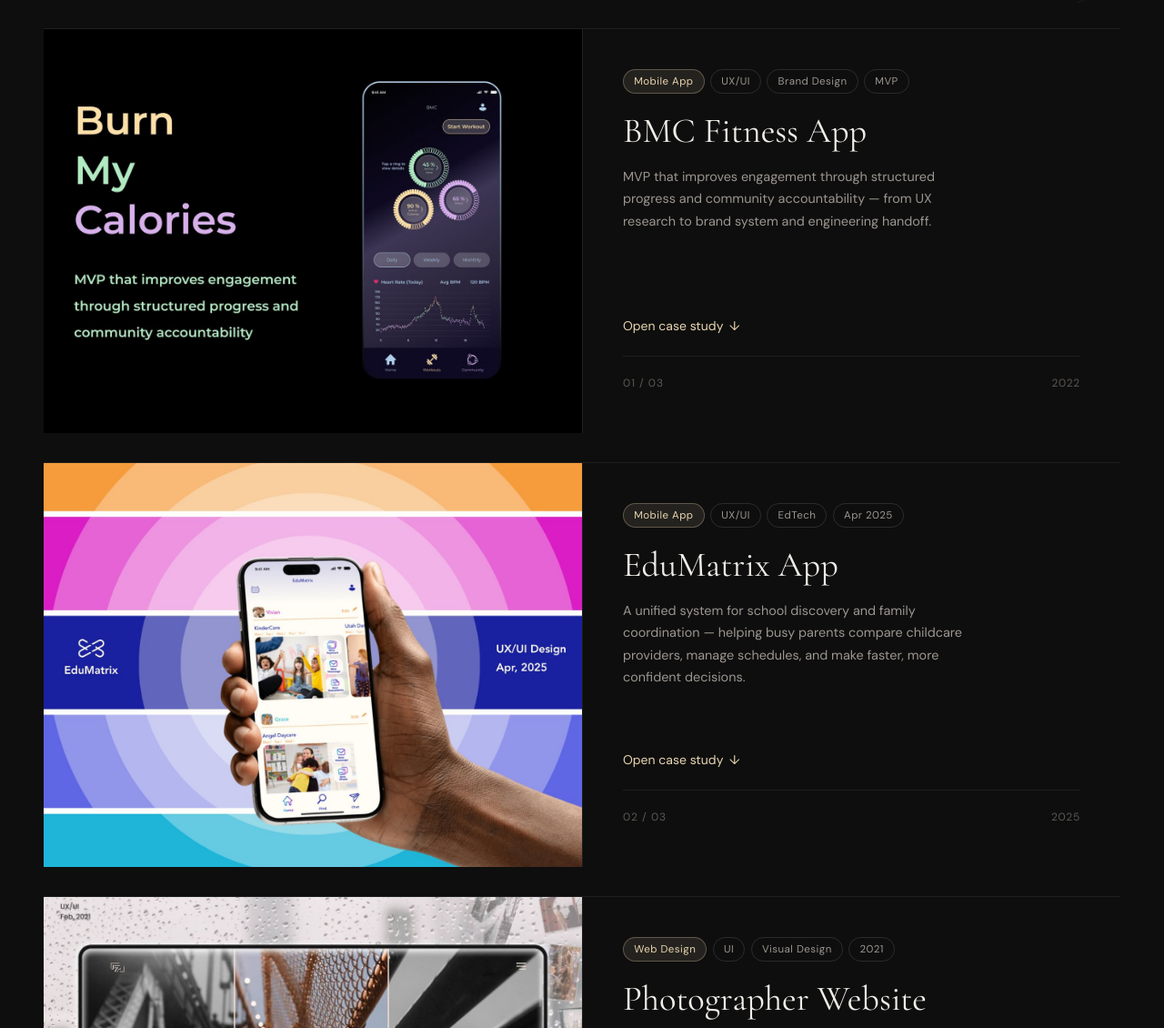
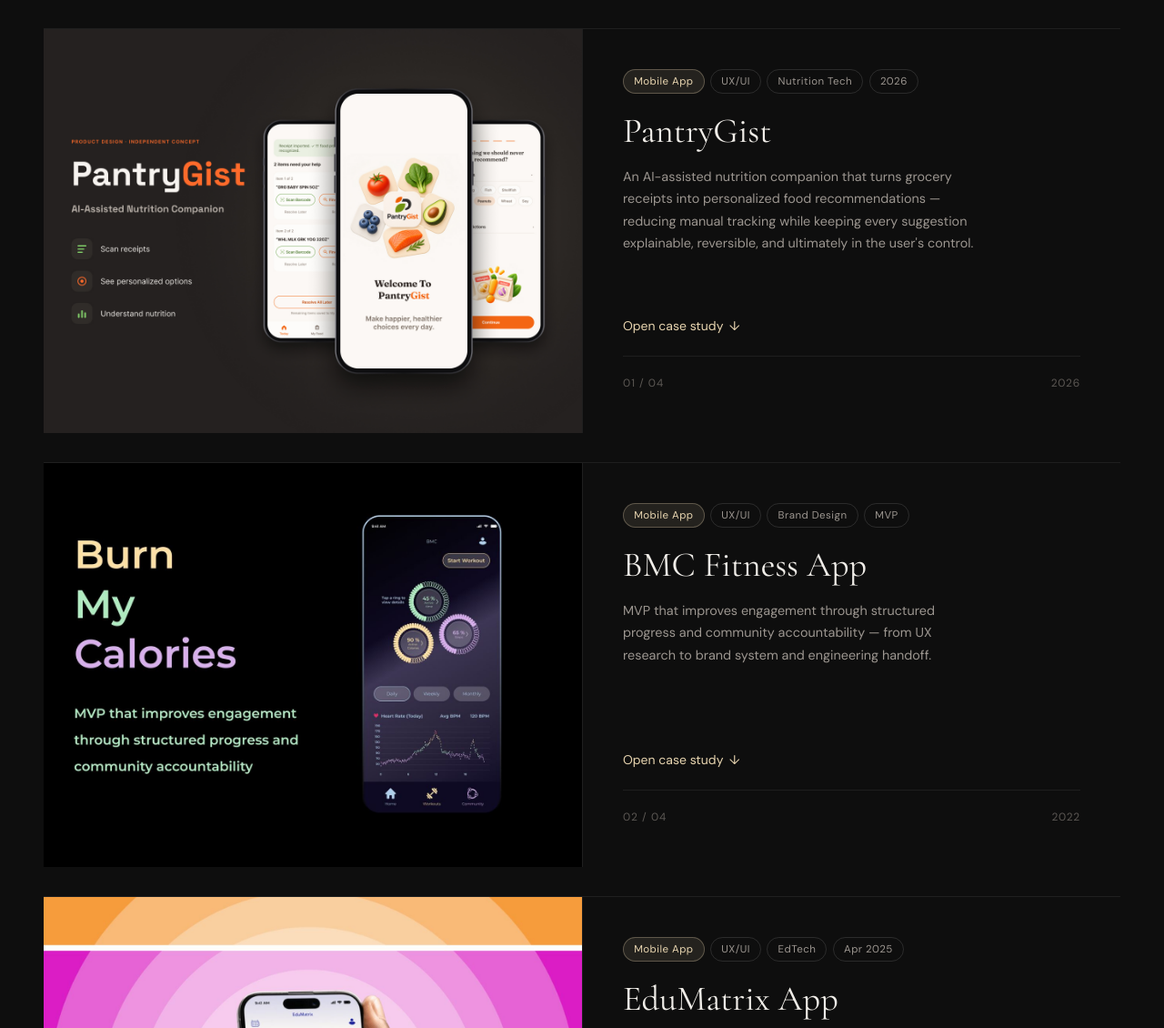
Before and after one commit to victoriashuleika/portfolio, a plain HTML site: page index.html in a window 1280 px wide. Shown: the part 1000-2130 px from the top of the page at 91% size. Drawn offline with nearby package versions, Linux system fonts and the light colour scheme.

Commit message:
Add PantryGist case study to portfolio

```diff
--- a/index.html
+++ b/index.html
@@ -919,10 +919,93 @@
       <span class="section-label">Work</span>
       <h2 class="section-heading">Projects</h2>
     </div>
-    <span class="section-counter">03</span>
+    <span class="section-counter">04</span>
   </div>
 
   <div class="cards">
+    <!-- CARD 0: PantryGist -->
+    <div class="card" id="card-pantrygist">
+      <div class="card-header" onclick="toggleCard('card-pantrygist')">
+        <div class="card-cover">
+          <img src="images/food-card-cover.jpg" alt="PantryGist cover">
+        </div>
+        <div class="card-info">
+          <div class="card-tags">
+            <span class="tag highlight">Mobile App</span>
+            <span class="tag">UX/UI</span>
+            <span class="tag">Nutrition Tech</span>
+            <span class="tag">2026</span>
+          </div>
+          <h3 class="card-title">PantryGist</h3>
+          <p class="card-desc">An AI-assisted nutrition companion that turns grocery receipts into personalized food recommendations — reducing manual tracking while keeping every suggestion explainable, reversible, and ultimately in the user's control.</p>
+          <button class="card-cta">Open case study <span class="cta-arrow">↓</span></button>
+          <div class="card-footer">
+            <span class="card-num">01 / 04</span>
+            <span class="card-year">2026</span>
+          </div>
+        </div>
+      </div>
+      <div class="card-body">
+        <div class="card-body-inner">
+          <div class="meta-strip">
+            <div class="meta-item">
+              <h5>Audience</h5>
+              <p>People who want food guidance personalized to their body, goals, and preferences — without manual tracking.</p>
+            </div>
+            <div class="meta-item">
+              <h5>Goal</h5>
+              <p>Transform personal goals, body metrics, dietary preferences, and grocery purchases into personalized nutrition targets and explainable food recommendations.</p>
+            </div>
+            <div class="meta-item">
+              <h5>Principles</h5>
+              <p>Confidence-aware guidance, explicit user control, honest uncertainty</p>
+            </div>
+            <div class="meta-item">
+              <h5>Tools</h5>
+              <p>Figma</p>
+            </div>
+          </div>
+          <div class="detail-cols">
+            <div class="detail-col">
+              <h4>Contribution</h4>
+              <ul>
+                <li>Exploratory, question-guided conversations</li>
+                <li>Information architecture and comprehensive user flow design</li>
+                <li>High-fidelity UI across the full product experience</li>
+                <li>Product logic, interaction states, and system-level UX decisions</li>
+                <li>Authored the complete case study, including MVP scope decisions and reconsideration criteria</li>
+              </ul>
+            </div>
+            <div class="detail-col">
+              <h4>Key Features &amp; Flows</h4>
+              <ul>
+                <li>Personalized onboarding — body metrics, activity level, goals, and restrictions set a personal nutrition baseline from the first session</li>
+                <li>Receipt capture &amp; recognition — confident matches proceed automatically; uncertain items get an explicit review step, never a guess</li>
+                <li>Recommendations &amp; decisions — one prioritized match with real alternatives, full reasoning, and an explicit Log Meal step</li>
+                <li>My Food management — add, edit, remove, and organize food items manually, with clear handling of matched and unmatched products</li>
+                <li>Nutrition understanding — daily summary plus per-nutrient contributor breakdown</li>
+                <li>Settings &amp; account — full control over goals, restrictions, preferences, units, notifications, and account data</li>
+                <li>Recommendation reliability — regeneration, validity, and recovery states that keep guidance trustworthy mid-update</li>
+              </ul>
+            </div>
+          </div>
+          <div class="gallery">
+            <div class="gallery-item"><img src="images/food-01.jpg" alt="PantryGist — Project Overview" loading="lazy"><span class="gallery-badge">01 / 12</span></div>
+            <div class="gallery-item"><img src="images/food-02.jpg" alt="User Research & Design Opportunity" loading="lazy"><span class="gallery-badge">02 / 12</span></div>
+            <div class="gallery-item"><img src="images/food-03.jpg" alt="Personalized Onboarding" loading="lazy"><span class="gallery-badge">03 / 12</span></div>
+            <div class="gallery-item"><img src="images/food-04.jpg" alt="Receipt Scan & Recognition Flow" loading="lazy"><span class="gallery-badge">04 / 12</span></div>
+            <div class="gallery-item"><img src="images/food-05.jpg" alt="Receipt Review & Confidence Handling" loading="lazy"><span class="gallery-badge">05 / 12</span></div>
+            <div class="gallery-item"><img src="images/food-06.jpg" alt="Purchase Evidence & Recommendation Logic" loading="lazy"><span class="gallery-badge">06 / 12</span></div>
+            <div class="gallery-item"><img src="images/food-07.jpg" alt="Recommendation Hierarchy & Decision Flow" loading="lazy"><span class="gallery-badge">07 / 12</span></div>
+            <div class="gallery-item"><img src="images/food-08.jpg" alt="Nutrition Detail & Contributor Breakdown" loading="lazy"><span class="gallery-badge">08 / 12</span></div>
+            <div class="gallery-item"><img src="images/food-09.jpg" alt="Manual Entry & Meal Logging" loading="lazy"><span class="gallery-badge">09 / 12</span></div>
+            <div class="gallery-item"><img src="images/food-10.jpg" alt="Recommendation Reliability States" loading="lazy"><span class="gallery-badge">10 / 12</span></div>
+            <div class="gallery-item"><img src="images/food-11.jpg" alt="MVP Scope & Trade-off Decisions" loading="lazy"><span class="gallery-badge">11 / 12</span></div>
+            <div class="gallery-item"><img src="images/food-12.jpg" alt="Closing System Synthesis" loading="lazy"><span class="gallery-badge">12 / 12</span></div>
+          </div>
+        </div>
+      </div>
+    </div>
 
     <!-- CARD 1: BMC -->
     <div class="card" id="card-bmc">
@@ -941,7 +1024,7 @@
           <p class="card-desc">MVP that improves engagement through structured progress and community accountability — from UX research to brand system and engineering handoff.</p>
           <button class="card-cta">Open case study <span class="cta-arrow">↓</span></button>
           <div class="card-footer">
-            <span class="card-num">01 / 03</span>
+            <span class="card-num">02 / 04</span>
             <span class="card-year">2022</span>
           </div>
         </div>
@@ -1022,7 +1105,7 @@
           <p class="card-desc">A unified system for school discovery and family coordination — helping busy parents compare childcare providers, manage schedules, and make faster, more confident decisions.</p>
           <button class="card-cta">Open case study <span class="cta-arrow">↓</span></button>
           <div class="card-footer">
-            <span class="card-num">02 / 03</span>
+            <span class="card-num">03 / 04</span>
             <span class="card-year">2025</span>
           </div>
         </div>
@@ -1099,7 +1182,7 @@
           <p class="card-desc">A moody, editorial website for Julia Zaharova — NY-based photographer. The design lets imagery lead, with a minimal interface that preserves atmosphere and never competes with the work.</p>
           <button class="card-cta">Open case study <span class="cta-arrow">↓</span></button>
           <div class="card-footer">
-            <span class="card-num">03 / 03</span>
+            <span class="card-num">04 / 04</span>
             <span class="card-year">2021</span>
           </div>
         </div>
@@ -1211,7 +1294,7 @@
 
   /* ── Project cards (accordion) ── */
   function toggleCard(id) {
-    const cards = ['card-bmc', 'card-edu', 'card-photo'];
+    const cards = ['card-pantrygist', 'card-bmc', 'card-edu', 'card-photo'];
     const clicked = document.getElementById(id);
     const isOpen = clicked.classList.contains('open');
 
```
Also changed, not shown: images/food-04.jpg (added), images/food-12.jpg (added), images/food-card-cover.jpg (added), 10 other files.
